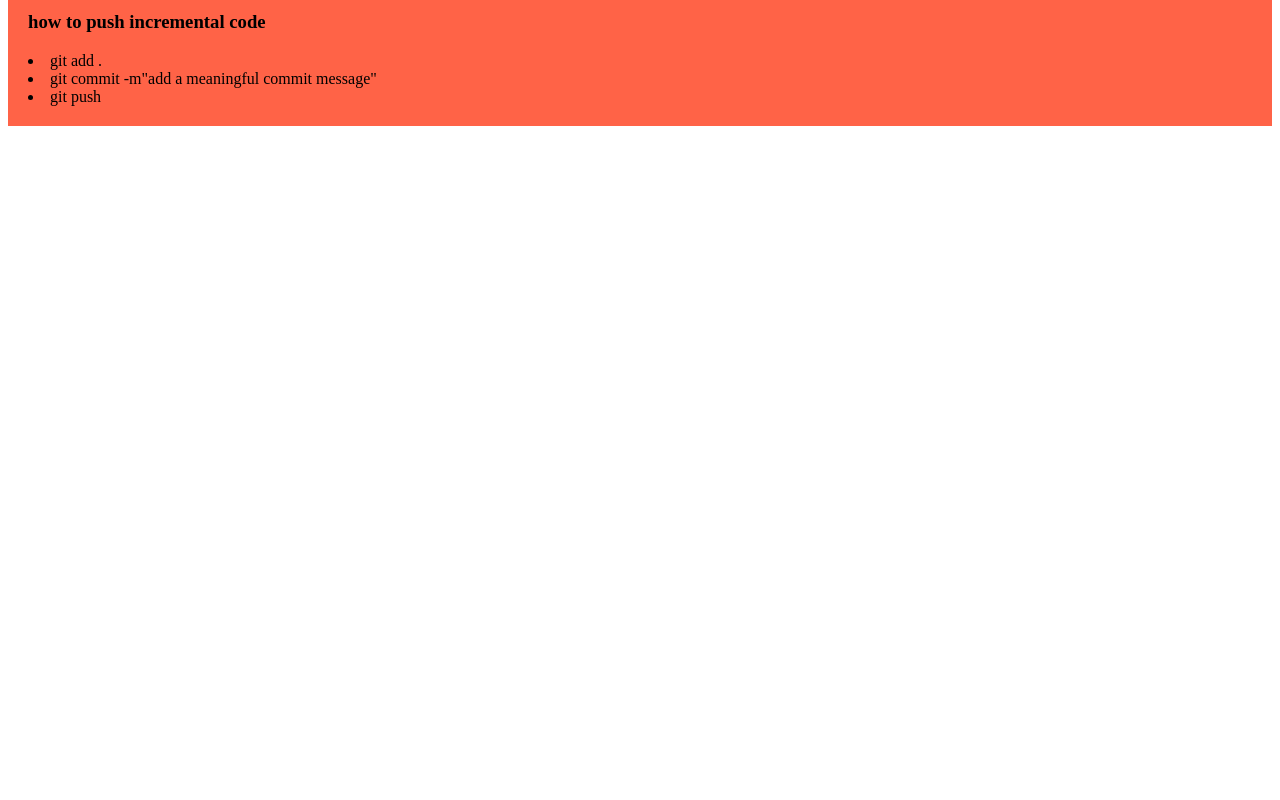
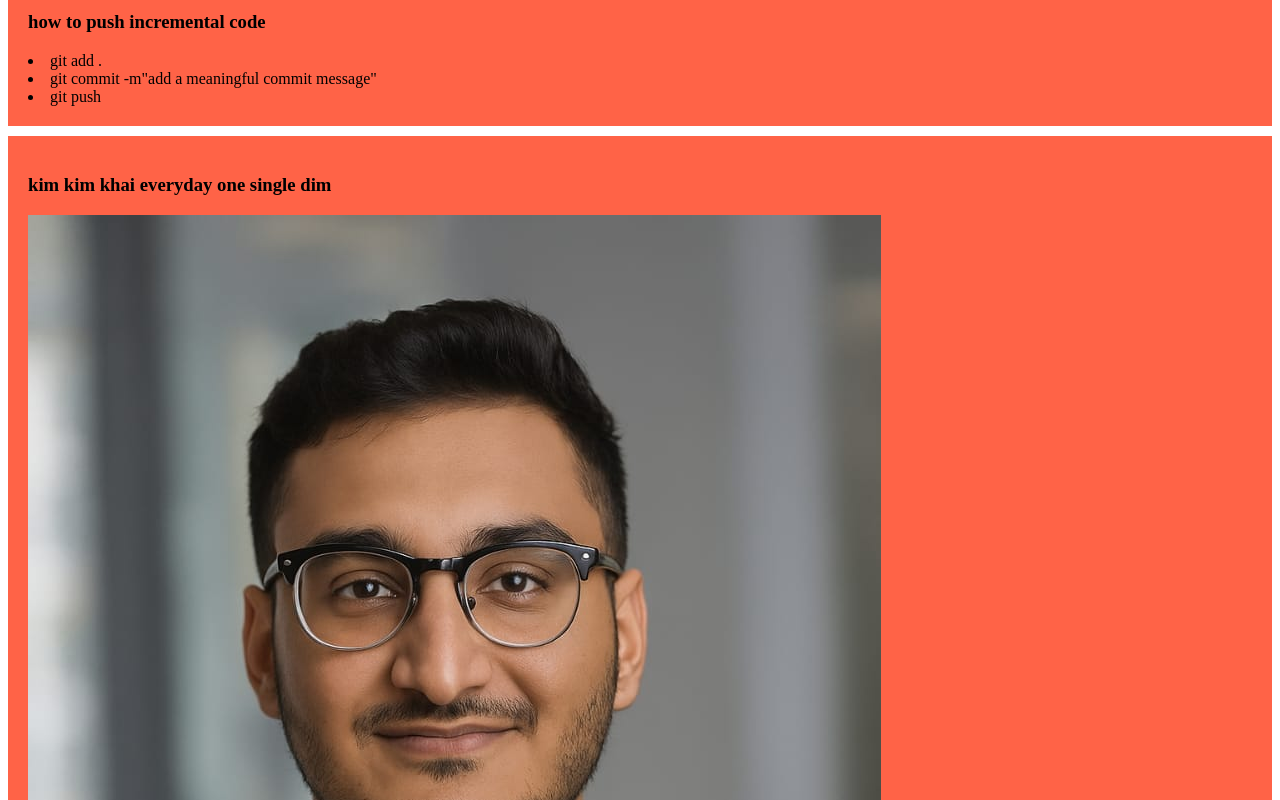
Before and after one commit to Kadir569/my-simple-website, a plain HTML site: page index.html in a window 1280 px wide. Shown: the part 520-1320 px from the top of the page. Before the commit the page ends 800 px from the top, so only its background shows below. Drawn offline with Linux system fonts and the light colour scheme.

Commit message:
added kim with a ping

```diff
--- a/index.html
+++ b/index.html
@@ -28,7 +28,15 @@
 
 
 
+
         </ul>
+
+    </div>
+    <div>
+        <h3>
+            kim kim khai everyday one single dim
+        </h3>
+        <img src="images/Mushfiq.jpg" alt="">
     </div>
 </body>
 </html>
```
Also changed, not shown: images/Mushfiq.jpg (added).
